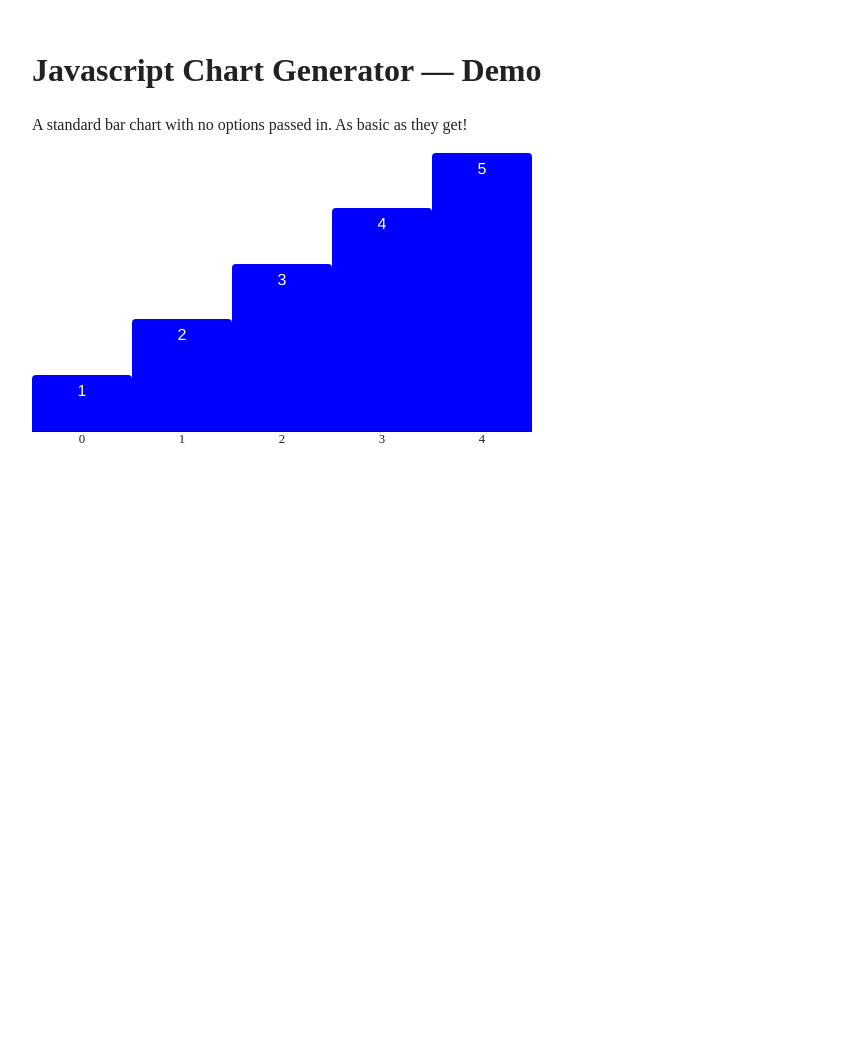
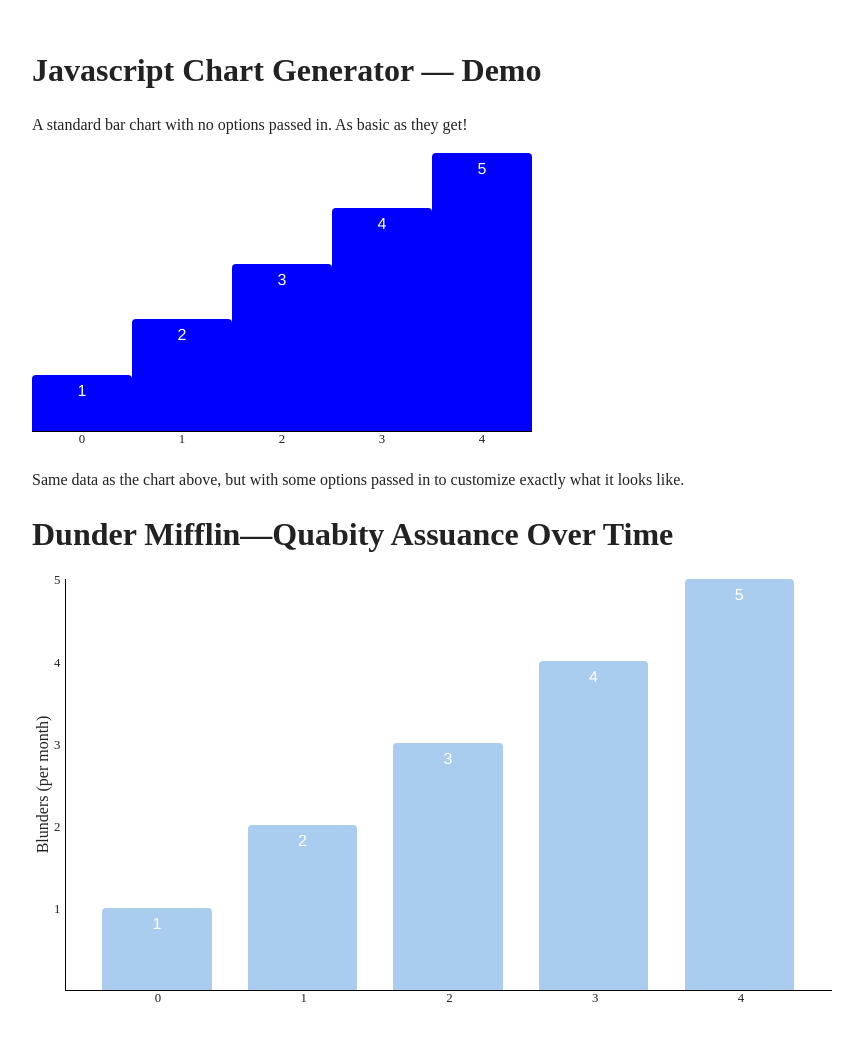
Before and after one commit to fapapa/bar-chart-js, a website: page demo/index.html in a window 1280 px wide. Shown: the whole page, without its empty margins (16-879 px from the left). Before the commit the page ends 800 px from the top, so only its background shows below. Drawn offline with nearby package versions, Linux system fonts and the light colour scheme.

Commit message:
Add a second standard chart to the demo page, showing options set

```diff
--- a/demo/index.html
+++ b/demo/index.html
@@ -32,6 +32,14 @@
     <div id="basic"></div>
   </div>
 
+  <div class="example">
+    <p class="description">
+      Same data as the chart above, but with some options passed in to customize
+      exactly what it looks like.
+    </p>
+    <div id="options"></div>
+  </div>
+
   <script src="js/vendor/modernizr-3.7.1.min.js"></script>
   <script src="https://code.jquery.com/jquery-3.4.1.min.js" integrity="sha256-CSXorXvZcTkaix6Yvo6HppcZGetbYMGWSFlBw8HfCJo=" crossorigin="anonymous"></script>
   <script>window.jQuery || document.write('<script src="js/vendor/jquery-3.4.1.min.js"><\/script>')</script>
--- a/demo/js/main.js
+++ b/demo/js/main.js
@@ -1 +1,11 @@
 drawBarChart([ 1, 2, 3, 4, 5 ], {}, $("#basic"));
+
+drawBarChart([ 1, 2, 3, 4, 5 ], {
+  title: "Dunder Mifflin&mdash;Quabity Assuance Over Time",
+  height: "500px",
+  width: "800px",
+  barSpacing: "5%",
+  barColor: "#ace",
+  showTicks: true,
+  yAxisName: "Blunders (per month)"
+}, $("#options"));
```
